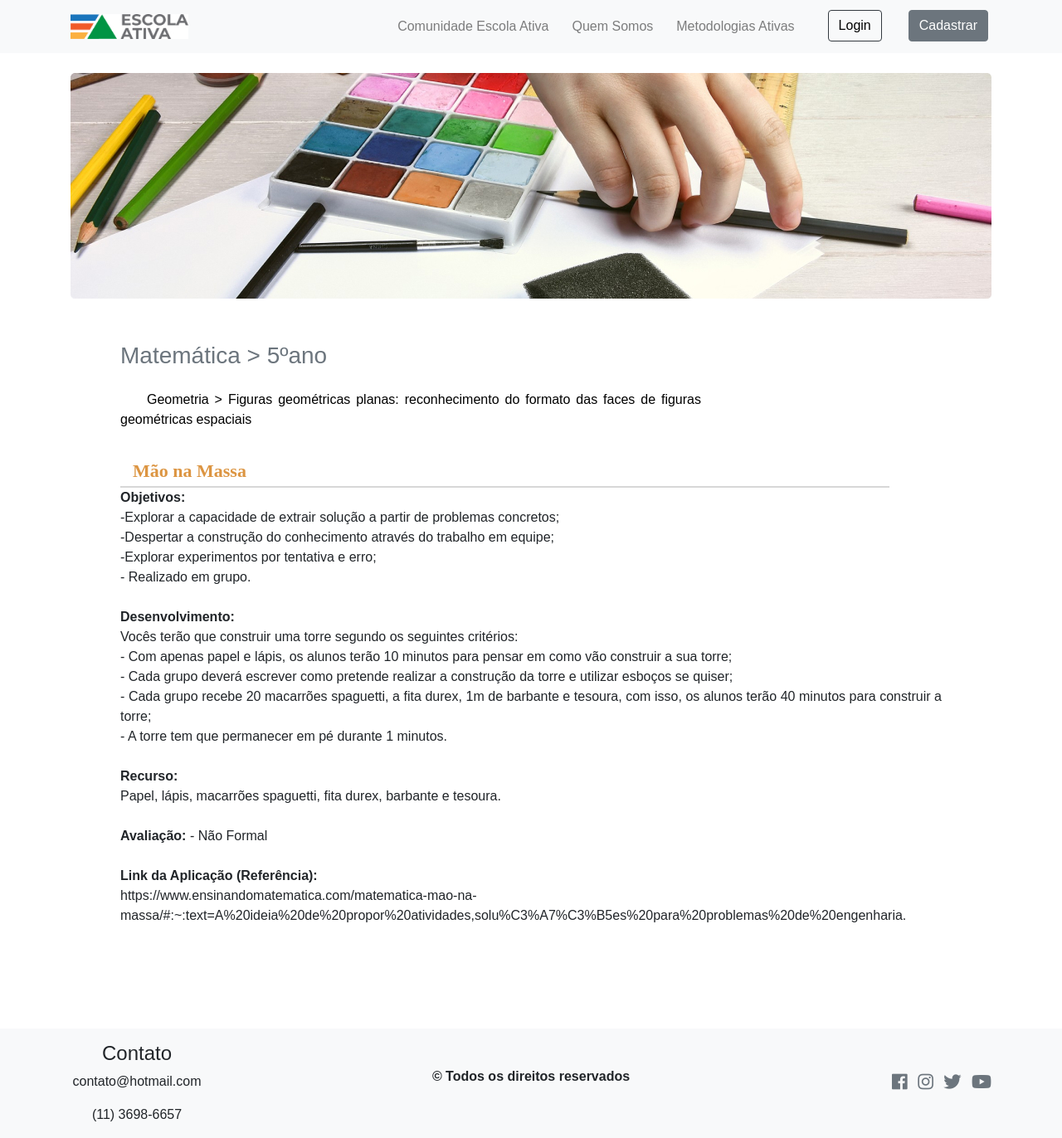
After one commit to Samuel-Lucas/Escola_ativa_Squad-07_SPM, a PHP site: page /atividade2.php in a window 1280 px wide. The commit adds this page. Shown: the whole page at 83% size. Run offline with PHP 8.4, Linux system fonts and the light colour scheme; some libraries are stand-ins or nearby versions.

Commit message:
adicionando atividade

```diff
--- /dev/null
+++ b/atividade2.php
@@ -0,0 +1,44 @@
+<?php include_once "php/includes/head.php"; ?>
+<?php include_once "php/includes/header.php"; ?>
+
+    <div class="container mb-4">
+        <div class="jumbotron my-4 d-flex align-items-center" style="background: url(img/atividade.jpg) no-repeat"></div>
+        <div id="container-historia">
+            <a href="ensinoFundamental.php"><h3 class="text-secondary mb-4"> Matemática > 5ºano </h3></a>
+                <div id="container_anoLetivo">
+                    <a href="matematica5ano.php"><p class="primeira_linha"> Geometria > Figuras geométricas planas: reconhecimento do formato das faces de figuras geométricas espaciais</p></a>
+                </div>
+                <div class="linha">
+                    <div class="atividades">
+                        Mão na Massa
+                    </div>
+                </div>
+                <div class="justify-content-between espacamento">
+                    <b>Objetivos:<br /></b>
+                    -Explorar a capacidade de extrair solução a partir de problemas concretos;<br />
+                    -Despertar a construção do conhecimento através do trabalho em equipe;<br />
+                    -Explorar experimentos por tentativa e erro;<br />
+                    - Realizado em grupo.<br /><br />
+
+
+                    <b>Desenvolvimento:</b><br />
+                    Vocês terão que construir uma torre segundo os seguintes critérios:<br />
+                    - Com apenas papel e lápis, os alunos terão 10 minutos para pensar em como vão construir a sua torre;<br />
+                    - Cada grupo deverá escrever como pretende realizar a construção da torre e utilizar esboços se quiser;<br />
+                    - Cada grupo recebe 20 macarrões spaguetti, a fita durex, 1m de barbante e tesoura, com isso, os alunos terão 40 minutos para construir a torre;<br />
+                    - A torre tem que permanecer em pé durante 1 minutos.<br /><br />
+
+                    <b>Recurso:</b><br />
+                    Papel, lápis, macarrões spaguetti, fita durex, barbante e tesoura.<br /><br />
+
+                    <b>Avaliação:</b> - Não Formal<br /><br />
+
+                    <b>Link da Aplicação (Referência):</b><br />
+                    https://www.ensinandomatematica.com/matematica-mao-na-massa/#:~:text=A%20ideia%20de%20propor%20atividades,solu%C3%A7%C3%B5es%20para%20problemas%20de%20engenharia.<br />
+
+                </div>
+        </div>
+    </div>
+
+<?php include_once "php/includes/footer.php"; ?>
+<?php include_once "php/includes/final_html.php"; ?>
--- a/matematica5ano.php
+++ b/matematica5ano.php
@@ -18,10 +18,10 @@
                     <label></label>
                 </div>
             </div><br/>
-            <p class="ml-1 area_conhecimento conteudo desativado" onclick="selecionaMateria('Geometria')">Geometria</p>
+            <p class="ml-1 area_conhecimento conteudo" onclick="selecionaMateria('Geometria')">Geometria</p>
             <div class="box_materia" id="Geometria" style="display:none;">
                 <div id="container_anoLetivo">
-                    <label></label>
+                <a href="geometria.php"><p class="primeira_linha">Figuras geométricas planas: reconhecimento do formato das faces de figuras geométricas espaciais</p></a>
                 </div>
             </div><br/>
             </div>
```
Also changed, not shown: atividades.php (+5 -3 lines), geometria.php (renamed from fracao.php, +5 -5 lines), mao_massa.php (added, +40 -0 lines), img/torre_matemática.jpg (added).
